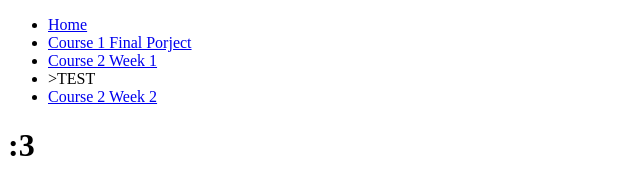
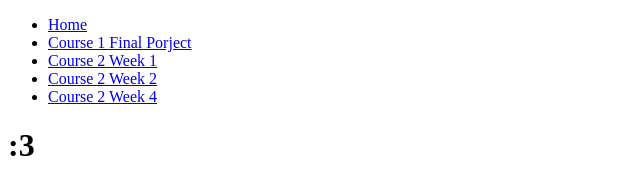
Before and after one commit to Renusz/renusz.github.io, a plain HTML site: page index.html in a window 1280 px wide. Shown: the whole page, without its empty margins (0-640 px from the left). Drawn offline with Linux system fonts and the light colour scheme.

Commit message:
Add Week 4 link to navigation in index.html

```diff
--- a/index.html
+++ b/index.html
@@ -7,8 +7,8 @@
         <li><a href="index.html">Home</a></li>
         <li><a href="firstTest/firstTest.html">Course 1 Final Porject</a></li>
         <li><a href="week1-css-HW1-main/week1.html">Course 2 Week 1</a></li>
-        <li>>TEST </li>
         <li><a href="week2-css-HW2-main/week2.html">Course 2 Week 2</a></li>
+        <li><a href="Week4/week4.html">Course 2 Week 4</a></li>
     </ul>
     </nav>
     <h1>:3</h1>
```
